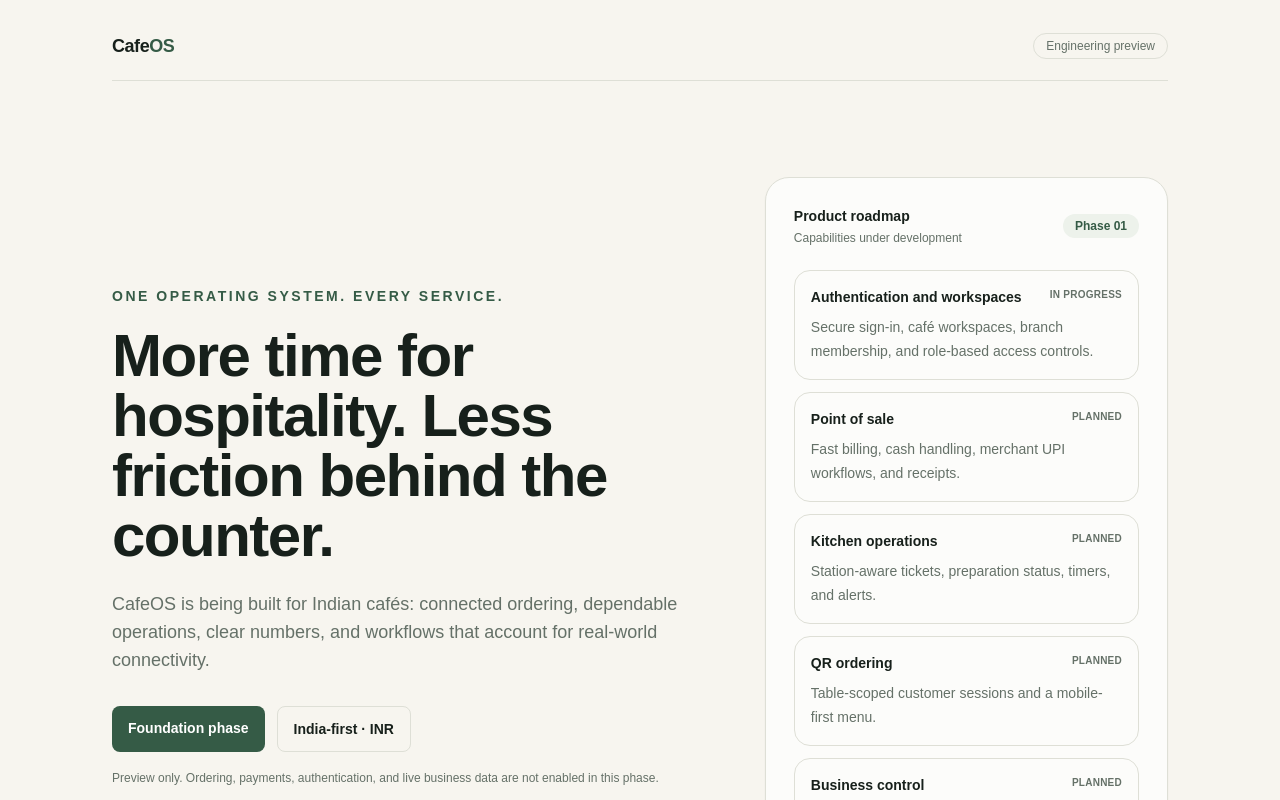
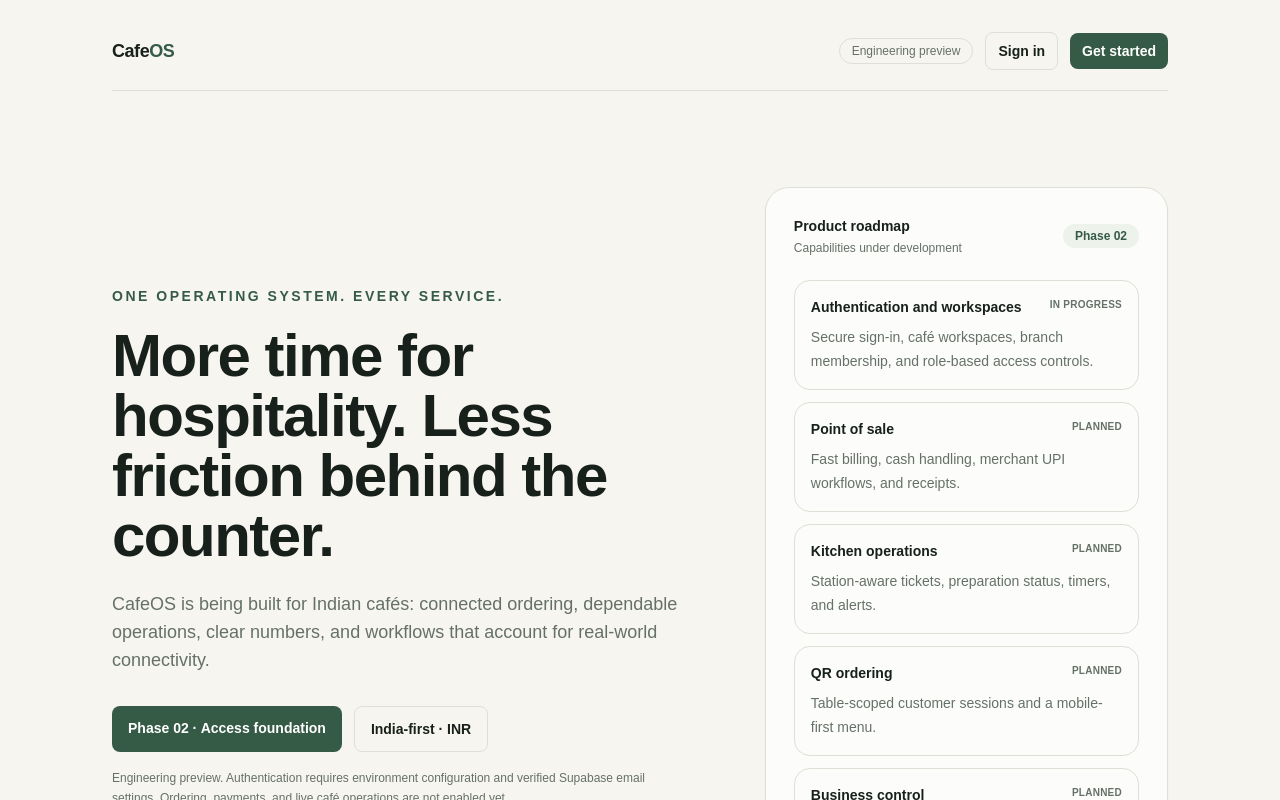
Before and after one commit to cafestyle12/Cafe-software-, a Next.js app: page / in a window 1280 px wide. Shown: the top 800 px of the page. Built offline with nearby package versions, Linux system fonts and the light colour scheme.

Commit message:
feat(ui): expose sign-in and registration entry points

```diff
--- a/src/app/page.tsx
+++ b/src/app/page.tsx
@@ -9,7 +9,11 @@ export default function HomePage() {
         <Link href="/" className="text-lg font-bold tracking-tight" aria-label="CafeOS home">
           Cafe<span className="text-[var(--accent)]">OS</span>
         </Link>
-        <span className="rounded-full border border-[var(--border)] px-3 py-1 text-xs font-medium text-[var(--muted)]">Engineering preview</span>
+        <div className="flex items-center gap-3">
+          <span className="hidden rounded-full border border-[var(--border)] px-3 py-1 text-xs font-medium text-[var(--muted)] sm:inline">Engineering preview</span>
+          <Link href="/login" className="rounded-lg border border-[var(--border)] px-3 py-2 text-sm font-semibold">Sign in</Link>
+          <Link href="/signup" className="rounded-lg bg-[var(--accent)] px-3 py-2 text-sm font-semibold text-white">Get started</Link>
+        </div>
       </header>
       <section className="grid flex-1 items-center gap-12 py-16 md:grid-cols-[1.2fr_0.8fr] md:py-24">
         <div>
@@ -19,15 +23,15 @@ export default function HomePage() {
             CafeOS is being built for Indian cafés: connected ordering, dependable operations, clear numbers, and workflows that account for real-world connectivity.
           </p>
           <div className="mt-8 flex flex-wrap gap-3">
-            <span className="rounded-lg bg-[var(--accent)] px-4 py-3 text-sm font-semibold text-white">Foundation phase</span>
+            <span className="rounded-lg bg-[var(--accent)] px-4 py-3 text-sm font-semibold text-white">Phase 02 · Access foundation</span>
             <span className="rounded-lg border border-[var(--border)] px-4 py-3 text-sm font-semibold">India-first · INR</span>
           </div>
-          <p className="mt-4 max-w-xl text-xs leading-5 text-[var(--muted)]">Preview only. Ordering, payments, authentication, and live business data are not enabled in this phase.</p>
+          <p className="mt-4 max-w-xl text-xs leading-5 text-[var(--muted)]">Engineering preview. Authentication requires environment configuration and verified Supabase email settings. Ordering, payments, and live café operations are not enabled yet.</p>
         </div>
         <div className="rounded-3xl border border-[var(--border)] bg-white/70 p-5 shadow-sm sm:p-7">
           <div className="mb-6 flex items-center justify-between">
             <div><p className="text-sm font-semibold">Product roadmap</p><p className="mt-1 text-xs text-[var(--muted)]">Capabilities under development</p></div>
-            <span className="rounded-full bg-[#edf2eb] px-3 py-1 text-xs font-semibold text-[var(--accent)]">Phase 01</span>
+            <span className="rounded-full bg-[#edf2eb] px-3 py-1 text-xs font-semibold text-[var(--accent)]">Phase 02</span>
           </div>
           <ul className="space-y-3">
             {plannedCapabilities.map((capability) => (
```
